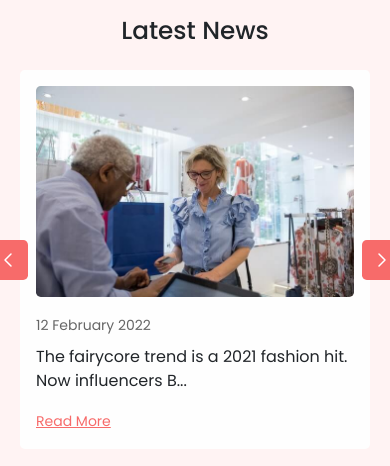
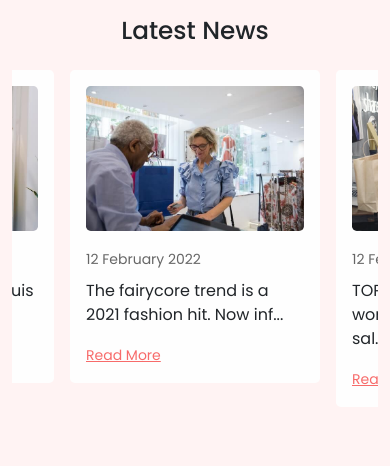
Before and after one commit to m-amirazmi/clothshop, a React (Vite) app: page / in a window 390 px wide. Shown: the part 4173-4639 px from the top of the page. Built offline with nearby package versions, Linux system fonts and the light colour scheme; no server answers.

Commit message:
remove arrow for mobile

```diff
--- a/src/components/HomeBlogs.tsx
+++ b/src/components/HomeBlogs.tsx
@@ -12,14 +12,14 @@ const HomeBlogs: React.FunctionComponent<IBlogsProps> = ({ blogs }) => {
 		slidesToScroll: 3,
 		nextArrow: (
 			<div>
-				<div className="bg-accent-3 border-radius p-2 d-md-block rounded-3">
+				<div className="bg-accent-3 border-radius p-2 d-md-block rounded-3 d-none d-md-block">
 					<img src="/images/icons/chevron-right.svg" alt="Next" style={{ height: "24px", width: "24px" }} />
 				</div>
 			</div>
 		),
 		prevArrow: (
 			<div>
-				<div className="bg-accent-3 border-radius p-2 d-md-block rounded-3">
+				<div className="bg-accent-3 border-radius p-2 d-md-block rounded-3 d-none d-md-block">
 					<img src="/images/icons/chevron-left.svg" alt="Prev" style={{ height: "24px", width: "24px" }} />
 				</div>
 			</div>
@@ -30,6 +30,7 @@ const HomeBlogs: React.FunctionComponent<IBlogsProps> = ({ blogs }) => {
 				settings: {
 					slidesToShow: 1,
 					slidesToScroll: 1,
+					centerMode: true,
 				},
 			},
 		],
@@ -37,14 +38,14 @@ const HomeBlogs: React.FunctionComponent<IBlogsProps> = ({ blogs }) => {
 	return (
 		<div className="mb-5" style={{ padding: "36px 0px", background: "#FFF3F3" }}>
 			<HomeSectionHeader title="Latest News">
-				<Slider {...settings}>
+				<Slider {...settings} className="overflow-hidden mb-5">
 					{blogs.map((item) => (
 						<div key={item.id} className="px-2">
 							<Card body className="border-0 rounded-3">
 								<img src={item.image} alt={item.title} className="rounded-3" />
 								<div className="mt-3">
 									<small style={{ color: "rgba(0,0,0,0.6)" }}>{new Date(item.date).toLocaleDateString("en-MY", { year: "numeric", month: "long", day: "numeric" })}</small>
-									<p className="mt-2">{item.title.substring(0, 60)}...</p>
+									<p className="mt-2">{item.title.substring(0, 50)}...</p>
 									<Link to={item.ctaLink} className="text-accent-3" style={{ fontSize: "14px" }}>
 										Read More
 									</Link>
```
